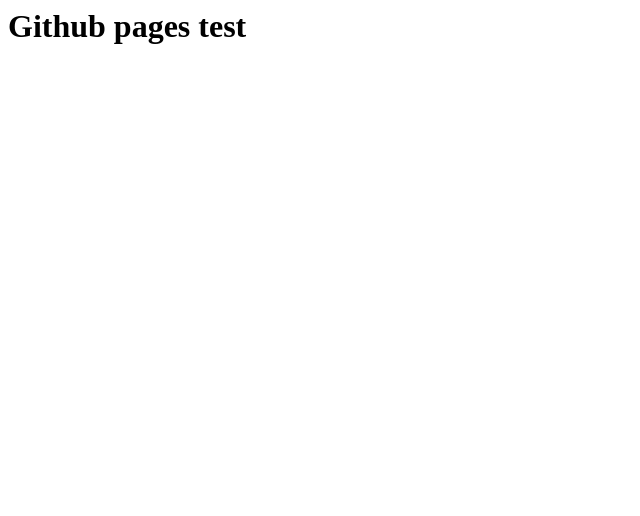
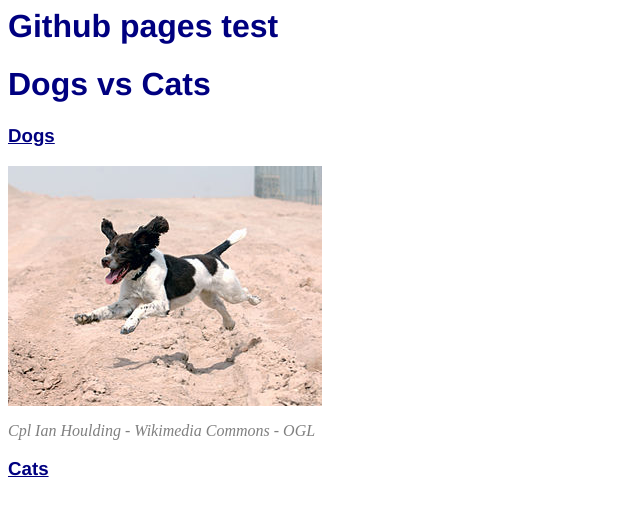
Before and after one commit to Fernandocamcod/Fernandocamcod.ejercicio.github.io, a plain HTML site: page index.html in a window 1280 px wide. Shown: the whole page, without its empty margins (0-640 px from the left). Drawn offline with Linux system fonts and the light colour scheme.

Commit message:
Update index.html

```diff
--- a/index.html
+++ b/index.html
@@ -1 +1,18 @@
 <h1>Github pages test </h1>
+<!DOCTYPE html>
+<html>
+<head>
+  <link rel="stylesheet" href="animals.css">
+</head>
+ <body>
+   <h1> Dogs vs Cats </h1>
+
+    <h3>Dogs</h3>
+  <img src="dog.jpg"
+      alt="dog jumping">
+
+  <p>Cpl Ian Houlding - Wikimedia Commons - OGL</p>
+
+  <h3>Cats</h3>
+ </body>
+</html>
```
